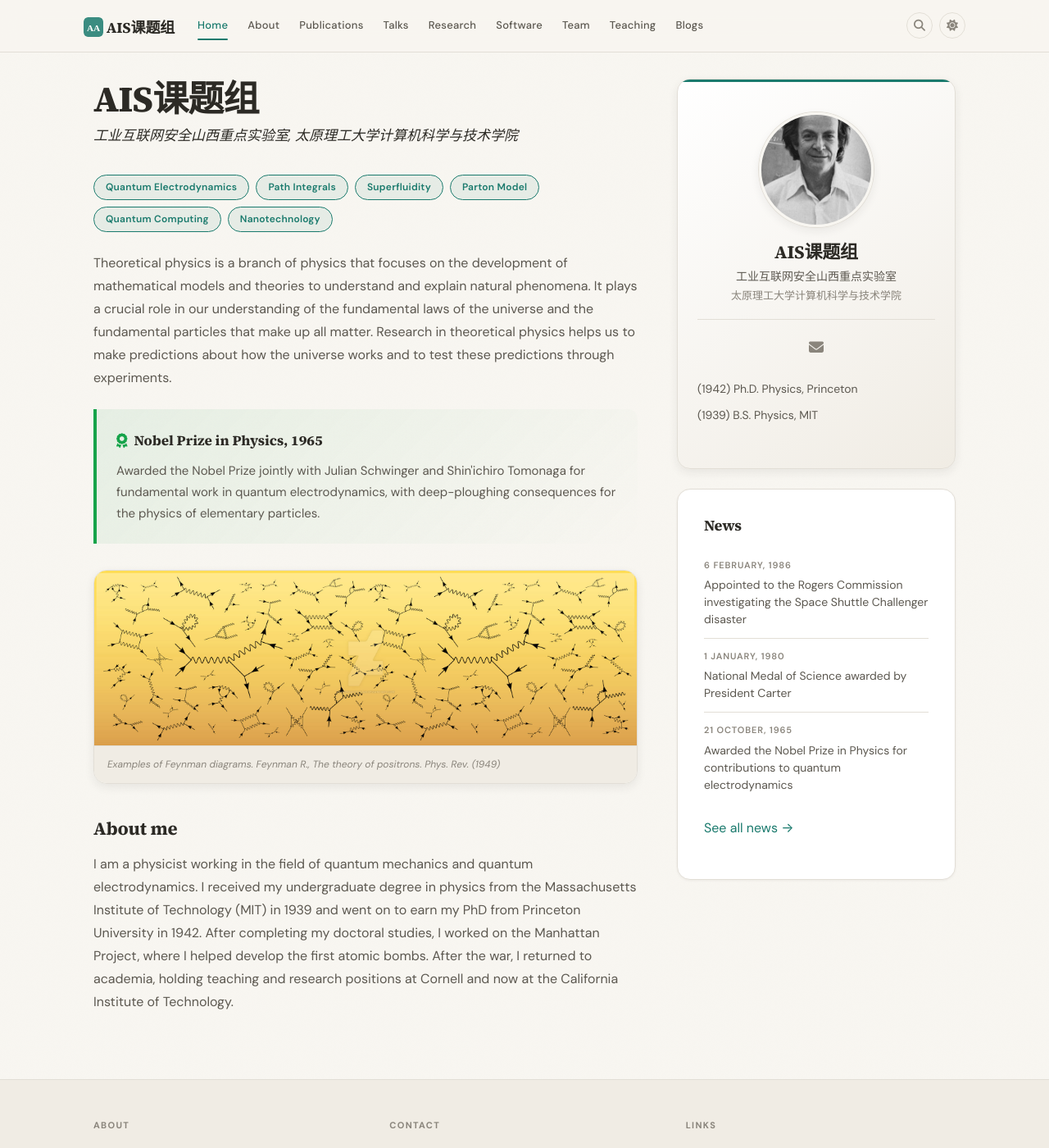
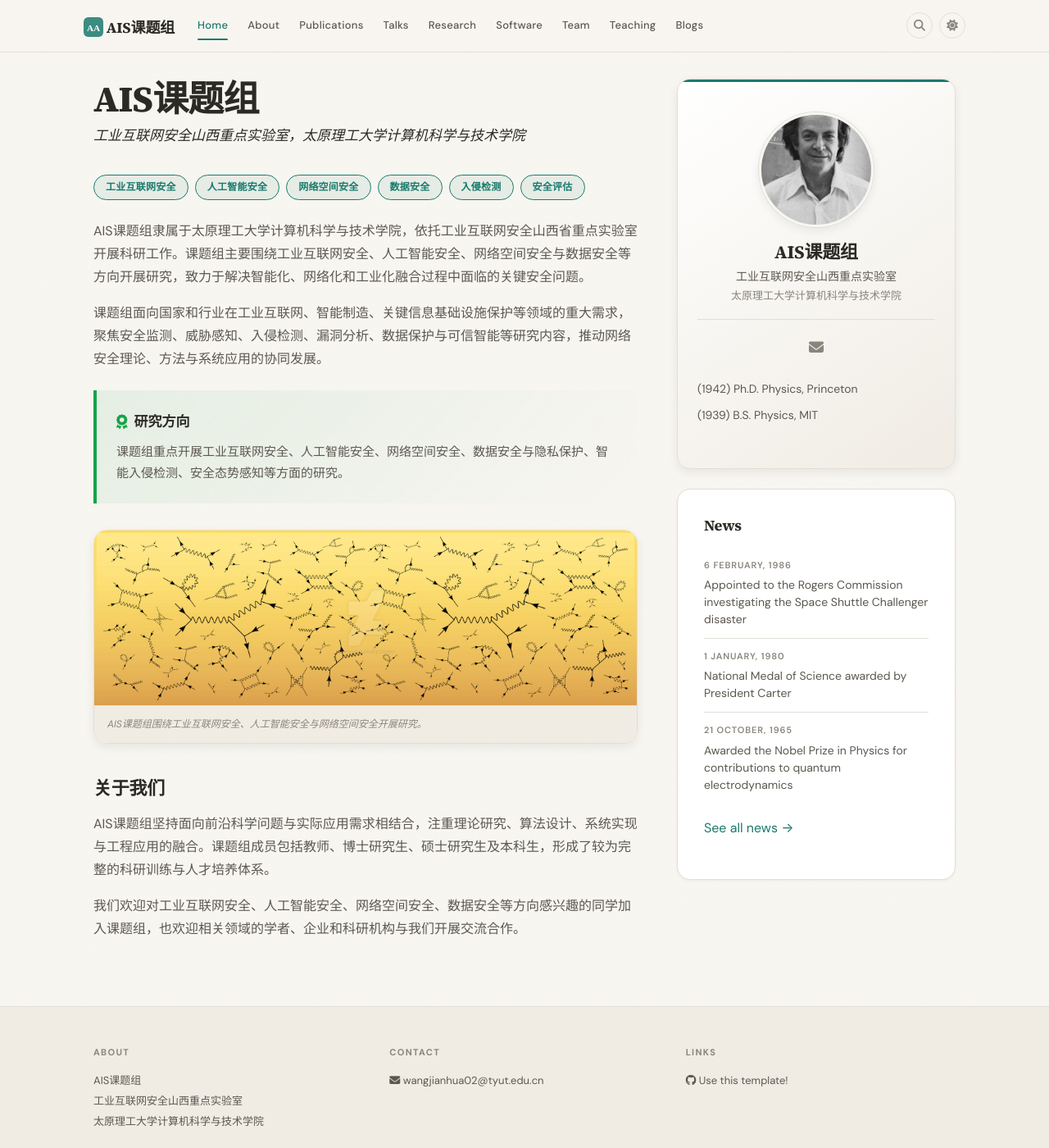
Before and after one commit to SKLIIS-AIS/lab_website, a Jekyll site: the page built from _pages/home.md, in a window 1280 px wide and 1400 px high. Shown: the whole window at 82% size. Built offline with Jekyll 4.4.1, drawn with Linux system fonts in a browser that asks for light colours; a style sheet for code colours, icons or effects is not loaded.

Commit message:
Update home.md

```diff
--- a/_pages/home.md
+++ b/_pages/home.md
@@ -1,39 +1,38 @@
 ---
-title: "Home"
+title: "首页"
 layout: homelay
 sitemap: false
 permalink: /
 ---
 
 <h2 class="home-hero">{{ site.name }}</h2>
-<p class="home-hero-sub">{{ site.title }}, {{ site.institution }}</p>
+<p class="home-hero-sub">{{ site.title }}，{{ site.institution }}</p>
 
 <div class="chip-container" markdown="0">
-<a href="{{ site.url }}{{ site.baseurl }}/research" class="chip">Quantum Electrodynamics</a>
-<a href="{{ site.url }}{{ site.baseurl }}/research" class="chip">Path Integrals</a>
-<a href="{{ site.url }}{{ site.baseurl }}/research" class="chip">Superfluidity</a>
-<a href="{{ site.url }}{{ site.baseurl }}/research" class="chip">Parton Model</a>
-<a href="{{ site.url }}{{ site.baseurl }}/research" class="chip">Quantum Computing</a>
-<a href="{{ site.url }}{{ site.baseurl }}/research" class="chip">Nanotechnology</a>
+<a href="{{ site.url }}{{ site.baseurl }}/research" class="chip">工业互联网安全</a>
+<a href="{{ site.url }}{{ site.baseurl }}/research" class="chip">人工智能安全</a>
+<a href="{{ site.url }}{{ site.baseurl }}/research" class="chip">网络空间安全</a>
+<a href="{{ site.url }}{{ site.baseurl }}/research" class="chip">数据安全</a>
+<a href="{{ site.url }}{{ site.baseurl }}/research" class="chip">入侵检测</a>
+<a href="{{ site.url }}{{ site.baseurl }}/research" class="chip">安全评估</a>
 </div>
 
-Theoretical physics is a branch of physics that focuses on the development of mathematical models and theories to understand and explain natural phenomena.
-It plays a crucial role in our understanding of the fundamental laws of the universe and the fundamental particles that make up all matter.
-Research in theoretical physics helps us to make predictions about how the universe works and to test these predictions through experiments.
+AIS课题组隶属于太原理工大学计算机科学与技术学院，依托工业互联网安全山西省重点实验室开展科研工作。课题组主要围绕工业互联网安全、人工智能安全、网络空间安全与数据安全等方向开展研究，致力于解决智能化、网络化和工业化融合过程中面临的关键安全问题。
+
+课题组面向国家和行业在工业互联网、智能制造、关键信息基础设施保护等领域的重大需求，聚焦安全监测、威胁感知、入侵检测、漏洞分析、数据保护与可信智能等研究内容，推动网络安全理论、方法与系统应用的协同发展。
 
 <div class="callout callout-success" markdown="0">
-<div class="callout-title"><i class="fa-solid fa-award callout-icon"></i> Nobel Prize in Physics, 1965</div>
-<p>Awarded the Nobel Prize jointly with Julian Schwinger and Shin'ichiro Tomonaga for fundamental work in quantum electrodynamics, with deep-ploughing consequences for the physics of elementary particles.</p>
+<div class="callout-title"><i class="fa-solid fa-award callout-icon"></i> 研究方向</div>
+<p>课题组重点开展工业互联网安全、人工智能安全、网络空间安全、数据安全与隐私保护、智能入侵检测、安全态势感知等方面的研究。</p>
 </div>
 
 <div class="banner-frame" markdown="0">
-<img src="{{ site.url }}{{ site.baseurl }}/images/banner.jpg" alt="Feynman diagrams" loading="lazy">
-<div class="banner-caption">Examples of Feynman diagrams. Feynman R., <em>The theory of positrons. Phys. Rev.</em> (1949)</div>
+<img src="{{ site.url }}{{ site.baseurl }}/images/banner.jpg" alt="AIS课题组研究方向示意图" loading="lazy">
+<div class="banner-caption">AIS课题组围绕工业互联网安全、人工智能安全与网络空间安全开展研究。</div>
 </div>
 
-### About me
+### 关于我们
 
-I am a physicist working in the field of quantum mechanics and quantum electrodynamics.
-I received my undergraduate degree in physics from the Massachusetts Institute of Technology (MIT) in 1939 and went on to earn my PhD from Princeton University in 1942.
-After completing my doctoral studies, I worked on the Manhattan Project, where I helped develop the first atomic bombs.
-After the war, I returned to academia, holding teaching and research positions at Cornell and now at the California Institute of Technology.
+AIS课题组坚持面向前沿科学问题与实际应用需求相结合，注重理论研究、算法设计、系统实现与工程应用的融合。课题组成员包括教师、博士研究生、硕士研究生及本科生，形成了较为完整的科研训练与人才培养体系。
+
+我们欢迎对工业互联网安全、人工智能安全、网络空间安全、数据安全等方向感兴趣的同学加入课题组，也欢迎相关领域的学者、企业和科研机构与我们开展交流合作。
```
